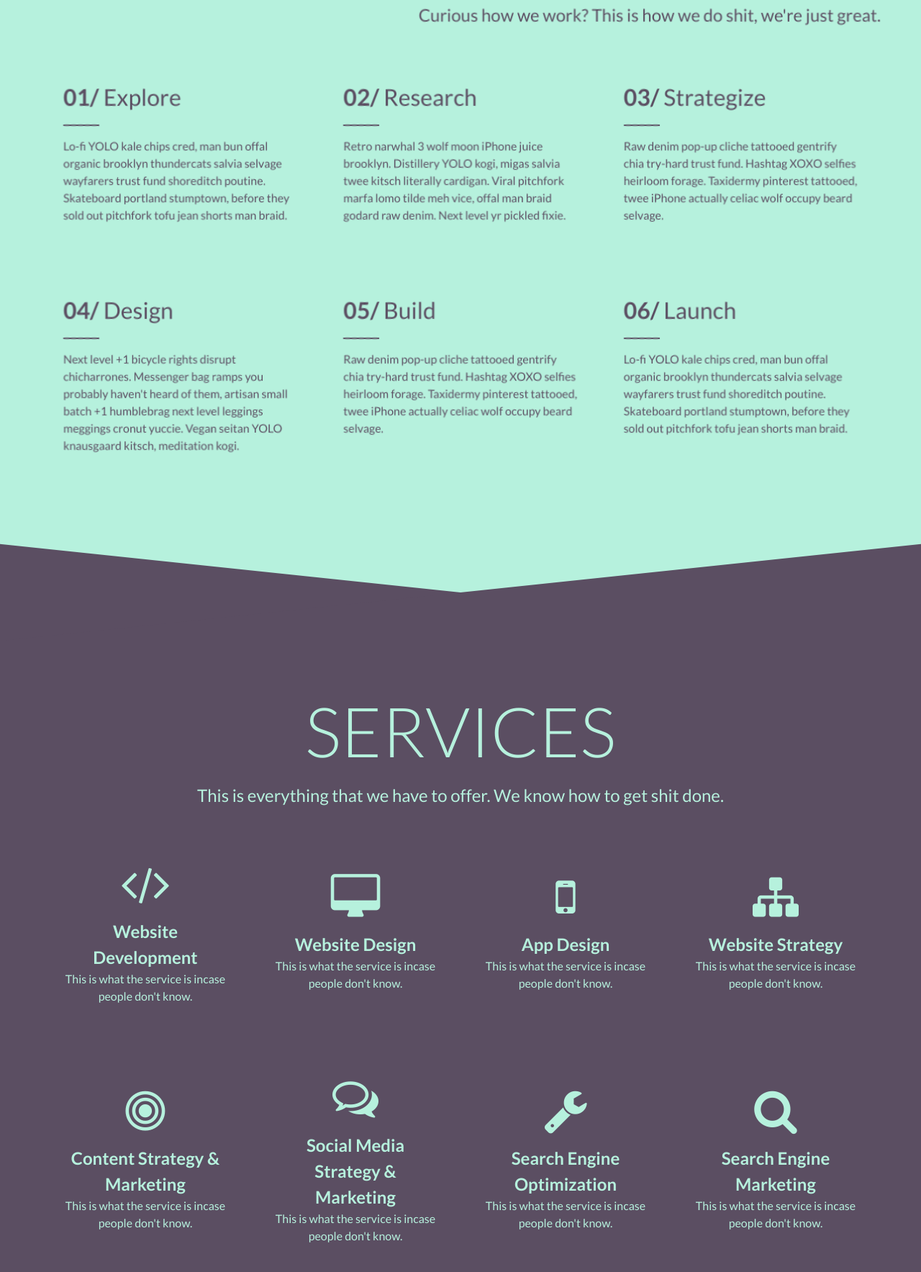
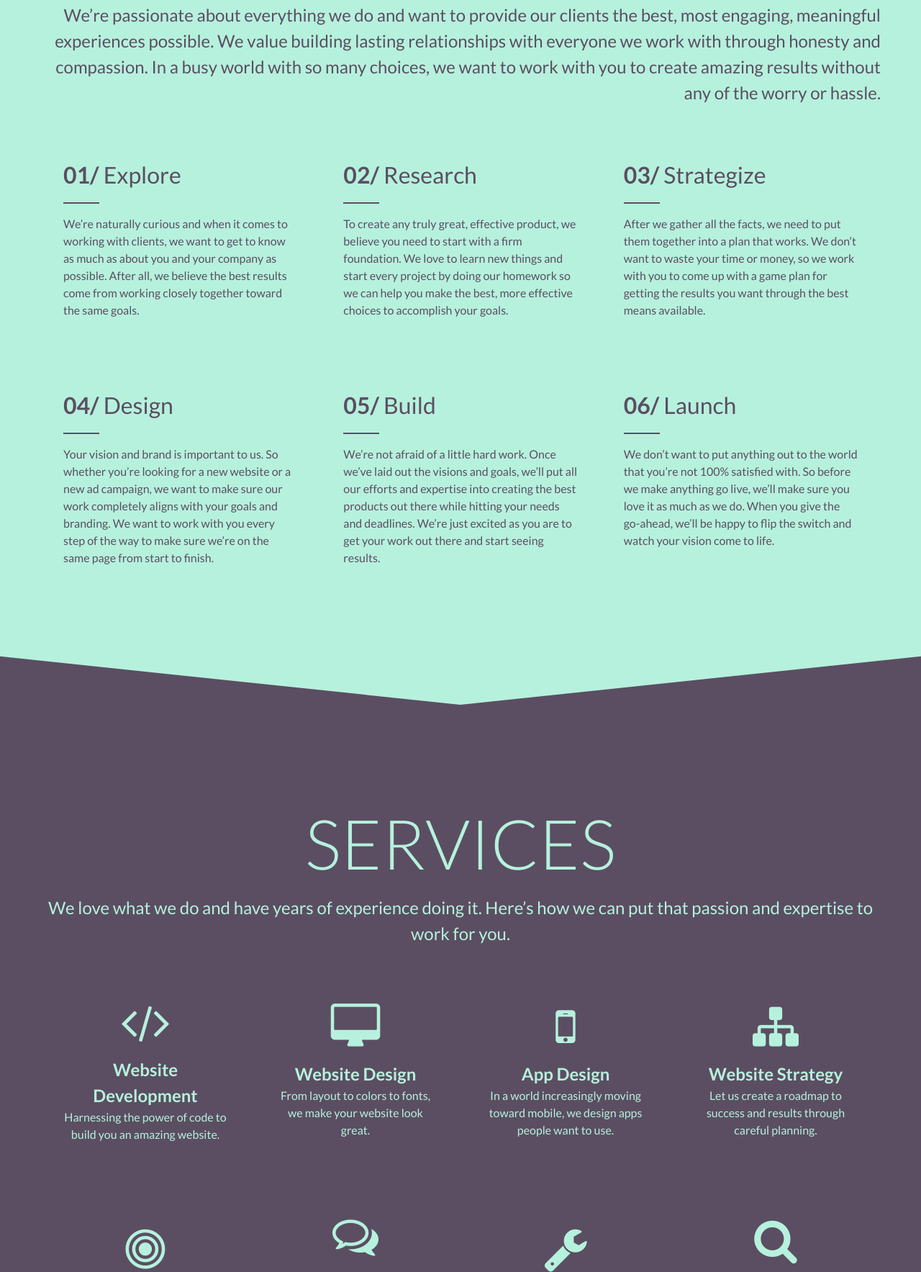
Before and after one commit to ovrmnd/ovrmnd.github.io, a website: page index.html in a window 1280 px wide. Shown: the part 893-2660 px from the top of the page at 72% size. Drawn offline with Linux system fonts and the light colour scheme.

Commit message:
Add draft content

```diff
--- a/index.html
+++ b/index.html
@@ -89,8 +89,11 @@
         <section id="approach" class="section section--alt section--approach" data-midnight="primary">
             <div class="container">
                 <header>
-                    <h2 class="section--title">Approach</h2><br>
-                    <h4 class="section--subtitle">Curious how we work? This is how we do shit, we're just great.</h4>
+                    <h2 class="section--title">Approach</h2>
+                    <br>
+                    <p class="section--subtitle">
+                        We’re passionate about everything we do and want to provide our clients the best, most engaging, meaningful experiences possible. We value building lasting relationships with everyone we work with through honesty and compassion. In a busy world with so many choices, we want to work with you to create amazing results without any of the worry or hassle.
+                    </p>
                 </header>
 
                 <div class="g g-m-2 g-l-3">
@@ -101,7 +104,7 @@
                             </div>
 
                             <div class="block__description">
-                                Lo-fi YOLO kale chips cred, man bun offal organic brooklyn thundercats salvia selvage wayfarers trust fund shoreditch poutine.  Skateboard portland stumptown, before they sold out pitchfork tofu jean shorts man braid.
+                                We’re naturally curious and when it comes to working with clients, we want to get to know as much as about you and your company as possible. After all, we believe the best results come from working closely together toward the same goals.
                             </div>
                         </div>
                     </div>
@@ -113,7 +116,7 @@
                             </div>
 
                             <div class="block__description">
-                                Retro narwhal 3 wolf moon iPhone juice brooklyn.  Distillery YOLO kogi, migas salvia twee kitsch literally cardigan.  Viral pitchfork marfa lomo tilde meh vice, offal man braid godard raw denim.  Next level yr pickled fixie.
+                                To create any truly great, effective product, we believe you need to start with a firm foundation. We love to learn new things and start every project by doing our homework so we can help you make the best, more effective choices to accomplish your goals.
                             </div>
                         </div>
                     </div>
@@ -125,7 +128,7 @@
                             </div>
 
                             <div class="block__description">
-                                Raw denim pop-up cliche tattooed gentrify chia try-hard trust fund.  Hashtag XOXO selfies heirloom forage.  Taxidermy pinterest tattooed, twee iPhone actually celiac wolf occupy beard selvage.
+                                After we gather all the facts, we need to put them together into a plan that works. We don’t want to waste your time or money, so we work with you to come up with a game plan for getting the results you want through the best means available.
                             </div>
                         </div>
                     </div>
@@ -137,7 +140,7 @@
                             </div>
 
                             <div class="block__description">
-                                Next level +1 bicycle rights disrupt chicharrones.  Messenger bag ramps you probably haven't heard of them, artisan small batch +1 humblebrag next level leggings meggings cronut yuccie.  Vegan seitan YOLO knausgaard kitsch, meditation kogi.
+                                Your vision and brand is important to us. So whether you’re looking for a new website or a new ad campaign, we want to make sure our work completely aligns with your goals and branding. We want to work with you every step of the way to make sure we’re on the same page from start to finish.
                             </div>
                         </div>
                     </div>
@@ -149,7 +152,7 @@
                             </div>
 
                             <div class="block__description">
-                                Raw denim pop-up cliche tattooed gentrify chia try-hard trust fund.  Hashtag XOXO selfies heirloom forage.  Taxidermy pinterest tattooed, twee iPhone actually celiac wolf occupy beard selvage.
+                                We’re not afraid of a little hard work. Once we’ve laid out the visions and goals, we’ll put all our efforts and expertise into creating the best products out there while hitting your needs and deadlines. We’re just excited as you are to get your work out there and start seeing results.
                             </div>
                         </div>
                     </div>
@@ -161,7 +164,7 @@
                             </div>
 
                             <div class="block__description">
-                                Lo-fi YOLO kale chips cred, man bun offal organic brooklyn thundercats salvia selvage wayfarers trust fund shoreditch poutine.  Skateboard portland stumptown, before they sold out pitchfork tofu jean shorts man braid.
+                                We don’t want to put anything out to the world that you’re not 100% satisfied with. So before we make anything go live, we’ll make sure you love it as much as we do. When you give the go-ahead, we’ll be happy to flip the switch and watch your vision come to life.
                             </div>
                         </div>
                     </div>
@@ -172,8 +175,11 @@
         <section id="services" class="section section--services" data-midnight="secondary">
             <div class="container">
                 <header>
-                    <h2 class="section--title">Services</h2><br>
-                    <h4 class="section--subtitle">This is everything that we have to offer. We know how to get shit done.</h4>
+                    <h2 class="section--title">Services</h2>
+                    <br>
+                    <p class="section--subtitle">
+                        We love what we do and have years of experience doing it. Here’s how we can put that passion and expertise to work for you.
+                    </p>
                 </header>
 
                 <div class="g g-center g-flex g-s-2 g-m-3 g-l-4">
@@ -188,7 +194,7 @@
                                     <div class="block__title">Website Development</div>
 
                                     <div class="block__description">
-                                        This is what the service is incase people don't know.
+                                        Harnessing the power of code to build you an amazing website.
                                     </div>
                                 </div>
                             </div>
@@ -206,7 +212,7 @@
                                     <div class="block__title">Website Design</div>
 
                                     <div class="block__description">
-                                        This is what the service is incase people don't know.
+                                        From layout to colors to fonts, we make your website look great.
                                     </div>
                                 </div>
                             </div>
@@ -224,7 +230,7 @@
                                     <div class="block__title">App Design</div>
 
                                     <div class="block__description">
-                                        This is what the service is incase people don't know.
+                                        In a world increasingly moving toward mobile, we design apps people want to use.
                                     </div>
                                 </div>
                             </div>
@@ -242,7 +248,7 @@
                                     <div class="block__title">Website Strategy</div>
 
                                     <div class="block__description">
-                                        This is what the service is incase people don't know.
+                                        Let us create a roadmap to success and results through careful planning.
                                     </div>
                                 </div>
                             </div>
@@ -260,7 +266,7 @@
                                     <div class="block__title">Content Strategy & Marketing</div>
 
                                     <div class="block__description">
-                                        This is what the service is incase people don't know.
+                                        Make sure your content is working for you and getting in front of the right eyes.
                                     </div>
                                 </div>
                             </div>
@@ -278,7 +284,7 @@
                                     <div class="block__title">Social Media Strategy & Marketing</div>
 
                                     <div class="block__description">
-                                        This is what the service is incase people don't know.
+                                        Leverage the power of social networks to get your message out there and drive success.
                                     </div>
                                 </div>
                             </div>
@@ -296,7 +302,7 @@
                                     <div class="block__title">Search Engine Optimization</div>
 
                                     <div class="block__description">
-                                        This is what the service is incase people don't know.
+                                        Algorithms are confusing. When people search, we help to make sure they find you.
                                     </div>
                                 </div>
                             </div>
@@ -314,7 +320,7 @@
                                     <div class="block__title">Search Engine Marketing</div>
 
                                     <div class="block__description">
-                                        This is what the service is incase people don't know.
+                                        Become a master of the click-through while driving traffic and conversions by placing your ads on the best search pages.
                                     </div>
                                 </div>
                             </div>
@@ -332,7 +338,7 @@
                                     <div class="block__title">Content Entry</div>
 
                                     <div class="block__description">
-                                        This is what the service is incase people don't know.
+                                        Inputting information can be tedious and time consuming. Let us do the heavy lifting for you.
                                     </div>
                                 </div>
                             </div>
@@ -350,7 +356,7 @@
                                     <div class="block__title">Content Creation</div>
 
                                     <div class="block__description">
-                                        This is what the service is incase people don't know.
+                                        Content is king. We're pros at creating amazing content that’ll help your brand while growing your audience.
                                     </div>
                                 </div>
                             </div>
@@ -368,7 +374,7 @@
                                     <div class="block__title">Analytics Strategy & Reporting</div>
 
                                     <div class="block__description">
-                                        This is what the service is incase people don't know.
+                                        Call us nerds, but we love data and numbers. We’ll do the digging to let you know how you’re performing and how you can improve.
                                     </div>
                                 </div>
                             </div>
@@ -381,8 +387,11 @@
         <section id="contact" class="section section--alt section--contact" data-midnight="primary">
             <div class="container">
                 <header>
-                    <h2 class="section--title">Contact</h2><br>
-                    <h4 class="section--subtitle">Ready to start a project? Fill out the form below and we will be in touch.</h4>
+                    <h2 class="section--title">Contact</h2>
+                    <br>
+                    <p class="section--subtitle">
+                        Excited to get started? So are we! Share a little about yourself below and we’d love to chat about how we can work together.
+                    </p>
                 </header>
 
                 <form class="form-contact" action="https://formspree.io/kjbrumm@gmail.com" method="POST" autocomplete="off">
--- a/scss/_sections.scss
+++ b/scss/_sections.scss
@@ -24,12 +24,12 @@
 }
 
 .section--approach {
-    transform: skewY(6deg) translate3d(0,0,0);
+    transform: skewY(6deg);
     margin-top: -7rem;
     overflow: hidden;
 
     .container {
-        transform: skewY(-6deg) translate3d(0,0,0);
+        transform: skewY(-6deg);
     }
 
     .g {
```
Also changed, not shown: css/style.css.
